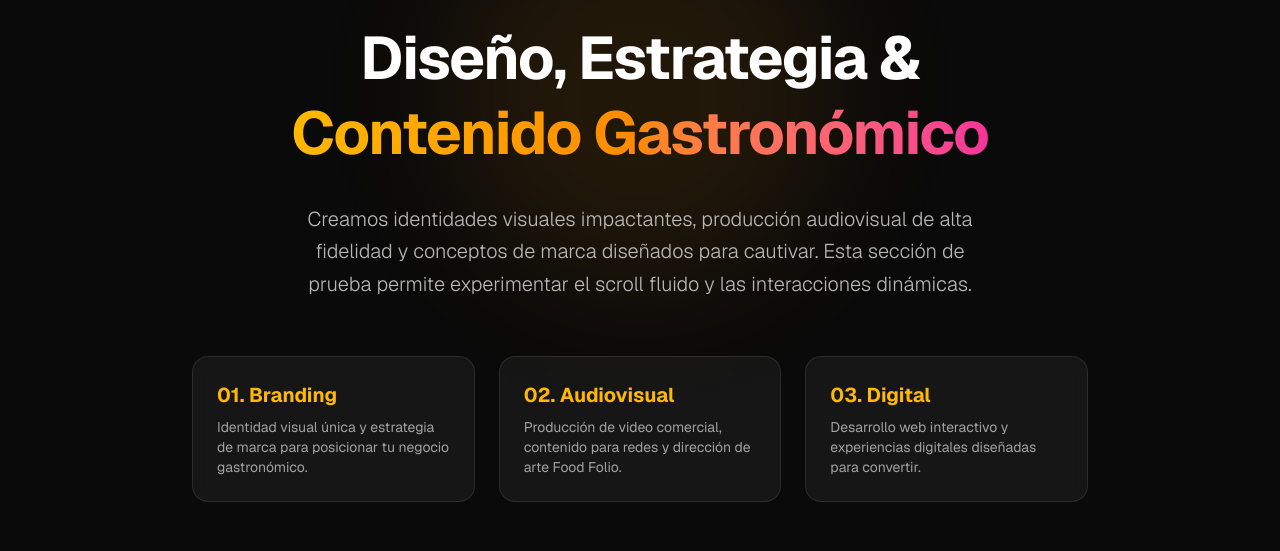
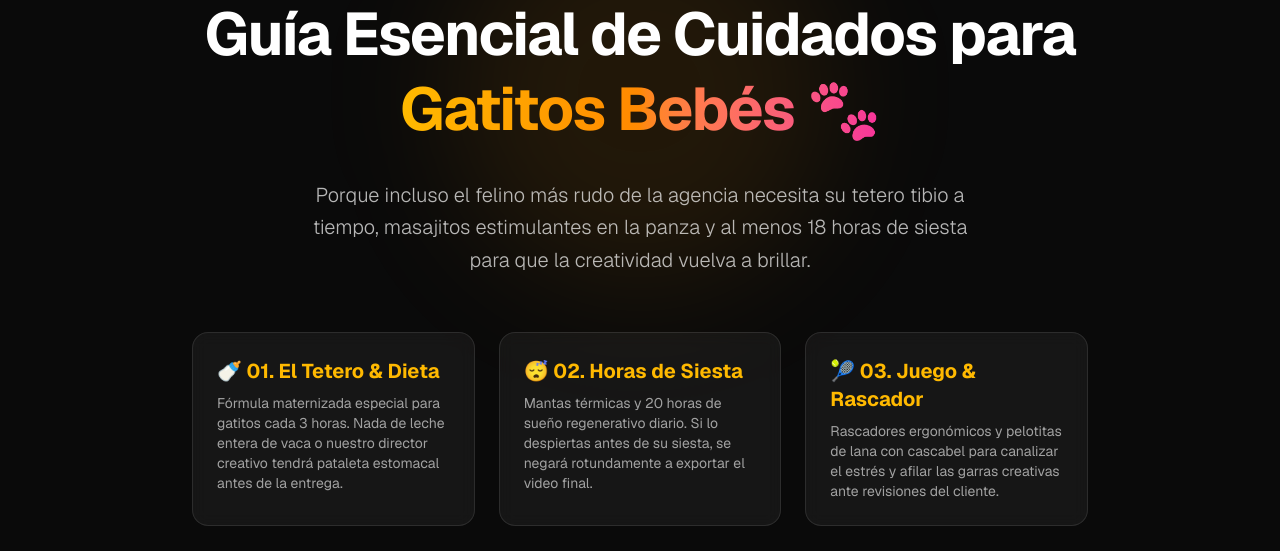
Before and after one commit to darwagency/uppercat, a Next.js app: page / in a window 1280 px wide. Shown: the part 940-1491 px from the top of the page. Built offline with nearby package versions, Linux system fonts and the light colour scheme.

Commit message:
Update Uppercat Experience section with kitten care joke and header adjustments

```diff
--- a/src/components/SampleSection.tsx
+++ b/src/components/SampleSection.tsx
@@ -12,36 +12,36 @@ export default function SampleSection() {
         </span>
 
         <h2 className="text-4xl sm:text-6xl font-bold tracking-tight text-white leading-tight">
-          Diseño, Estrategia & <br className="hidden sm:block" />
+          Guía Esencial de Cuidados para <br className="hidden sm:block" />
           <span className="text-transparent bg-clip-text bg-gradient-to-r from-amber-400 via-orange-400 to-pink-500">
-            Contenido Gastronómico
+            Gatitos Bebés 🐾
           </span>
         </h2>
 
         <p className="text-lg sm:text-xl text-white/70 max-w-2xl leading-relaxed font-light">
-          Creamos identidades visuales impactantes, producción audiovisual de alta fidelidad y conceptos de marca diseñados para cautivar. Esta sección de prueba permite experimentar el scroll fluido y las interacciones dinámicas.
+          Porque incluso el felino más rudo de la agencia necesita su tetero tibio a tiempo, masajitos estimulantes en la panza y al menos 18 horas de siesta para que la creatividad vuelva a brillar.
         </p>
 
-        {/* Example Grid Cards */}
+        {/* Kitten Care Cards */}
         <div className="grid grid-cols-1 md:grid-cols-3 gap-6 w-full mt-6">
           <div className="p-6 rounded-2xl bg-white/5 border border-white/10 backdrop-blur-sm text-left hover:border-amber-400/50 transition-all">
-            <div className="text-amber-400 font-bold text-xl mb-2">01. Branding</div>
+            <div className="text-amber-400 font-bold text-xl mb-2">🍼 01. El Tetero & Dieta</div>
             <p className="text-sm text-white/60">
-              Identidad visual única y estrategia de marca para posicionar tu negocio gastronómico.
+              Fórmula maternizada especial para gatitos cada 3 horas. Nada de leche entera de vaca o nuestro director creativo tendrá pataleta estomacal antes de la entrega.
             </p>
           </div>
 
           <div className="p-6 rounded-2xl bg-white/5 border border-white/10 backdrop-blur-sm text-left hover:border-amber-400/50 transition-all">
-            <div className="text-amber-400 font-bold text-xl mb-2">02. Audiovisual</div>
+            <div className="text-amber-400 font-bold text-xl mb-2">😴 02. Horas de Siesta</div>
             <p className="text-sm text-white/60">
-              Producción de video comercial, contenido para redes y dirección de arte Food Folio.
+              Mantas térmicas y 20 horas de sueño regenerativo diario. Si lo despiertas antes de su siesta, se negará rotundamente a exportar el video final.
             </p>
           </div>
 
           <div className="p-6 rounded-2xl bg-white/5 border border-white/10 backdrop-blur-sm text-left hover:border-amber-400/50 transition-all">
-            <div className="text-amber-400 font-bold text-xl mb-2">03. Digital</div>
+            <div className="text-amber-400 font-bold text-xl mb-2">🎾 03. Juego & Rascador</div>
             <p className="text-sm text-white/60">
-              Desarrollo web interactivo y experiencias digitales diseñadas para convertir.
+              Rascadores ergonómicos y pelotitas de lana con cascabel para canalizar el estrés y afilar las garras creativas ante revisiones del cliente.
             </p>
           </div>
         </div>
```
